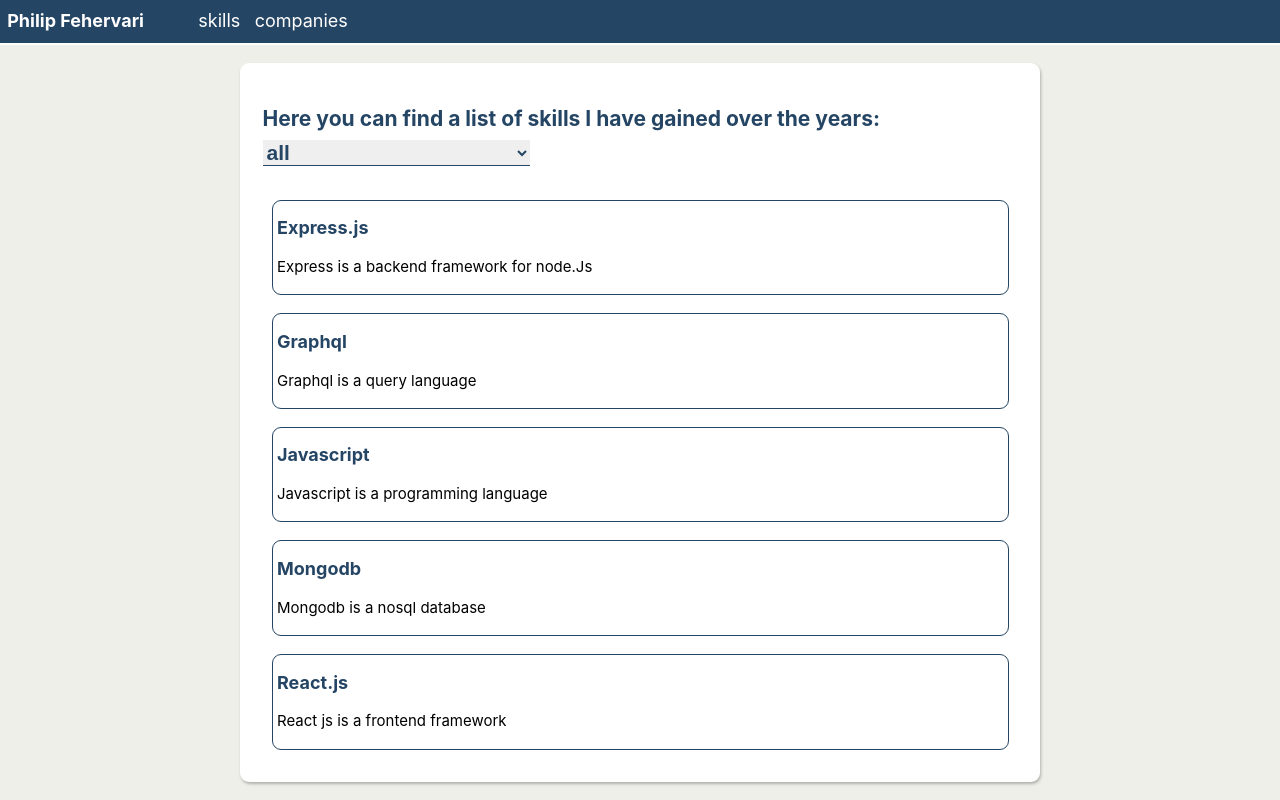
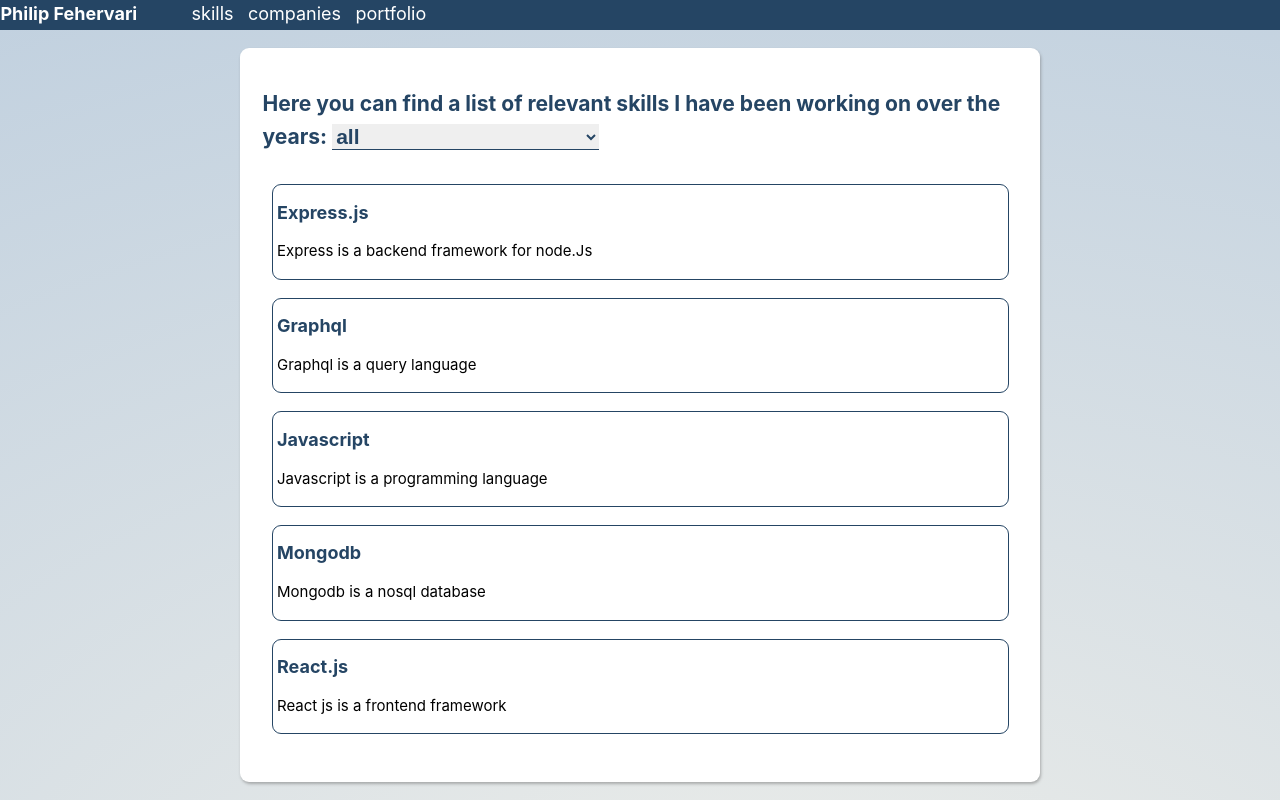
Before and after one commit to phifeh/cv, a Next.js app: page /skills in a window 1280 px wide. Built offline with nearby package versions, Linux system fonts and the light colour scheme.

Commit message:
add portfolio section

```diff
--- a/components/layout.tsx
+++ b/components/layout.tsx
@@ -13,6 +13,18 @@
   display: flex;
   flex-direction: column;
   align-items:center;
+    background: radial-gradient(#efefea, #abc2da, #f9c9d7);
+    background-size: 600% 600%;
+
+    -webkit-animation: AnimationName 50s ease infinite;
+    -moz-animation: AnimationName 50s ease infinite;
+    animation: AnimationName 50s ease infinite;
+
+@keyframes AnimationName {
+    0%{background-position:42% 0%}
+    50%{background-position:59% 100%}
+    100%{background-position:42% 0%}
+}
 `;
 const Main = styled("main")`
   background: white;
@@ -25,6 +37,7 @@
   width:100%;
   height:100%;
   display:flex;flex-direction:column;
+  overflow-y:auto ;
 `;
 export default function Layout({ children }: { children?: React.ReactNode }) {
   return (
@@ -40,6 +53,7 @@
                 // { title: "about", to: "/about" },
                 { title: "skills", to: "/skills" },
                 { title: "companies", to: " /companies" },
+                { title: "portfolio", to: " /portfolio" },
               ]}
             ></Nav>
       <Main>{children}</Main>
--- a/components/nav.tsx
+++ b/components/nav.tsx
@@ -14,17 +14,17 @@
     }
   }
   h4 {
-    padding: 0.4em;
+    padding: 0.025rem;
     margin: 0;
   }
   ul {
     margin: 0;
     li {
       display: inline-block;
-      padding: 0.4em;
+      padding: 0.025rem;
+    margin-left: 0.75rem;
     }
   }
-  border-bottom: 2px solid white;
 `;
 
 export default function Nav({
--- a/pages/companies.tsx
+++ b/pages/companies.tsx
@@ -6,7 +6,7 @@
   console.log({ companies });
   return (
     <Layout>
-      <h3>Companies that I have worked for </h3>
+      <h2>Work experience</h2>
       {companies.map(({ id, contentHTML }) => (
         <Card
           dangerouslySetInnerHTML={{ __html: contentHTML }}
--- a/pages/skills/index.tsx
+++ b/pages/skills/index.tsx
@@ -32,7 +32,7 @@
   return (
     <Layout>
       <h3>
-        Here you can find a list of skills I have gained over the years:{" "}
+        Here you can find a list of relevant skills I have been working on over the years:{" "}
         <Select
           value={selectedCategory}
           onChange={({ target: { value } }) => setSelectedCategory(value)}
```
